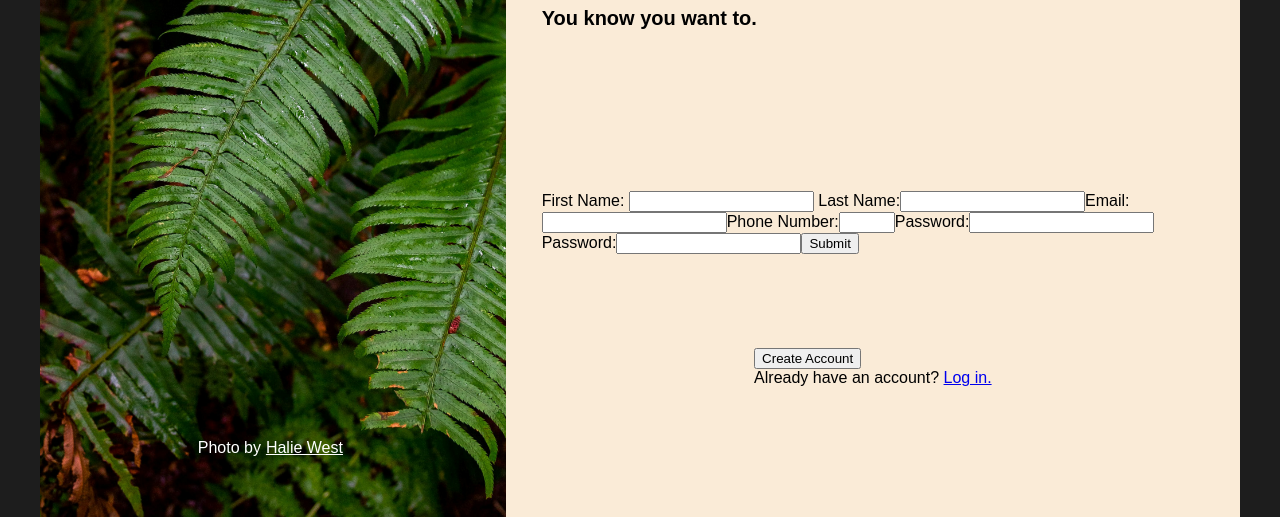
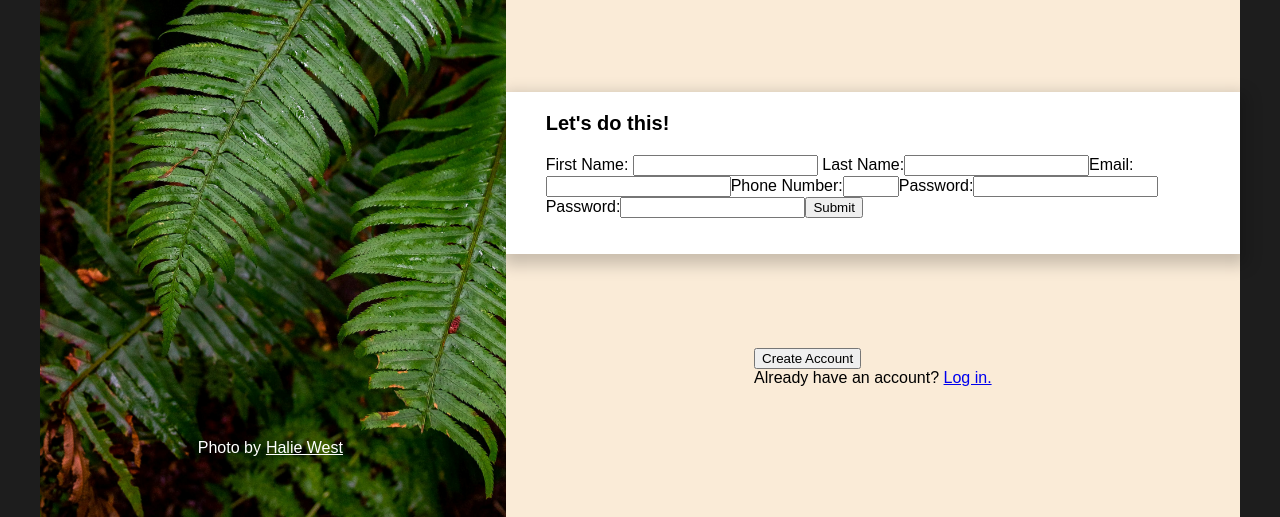
Before and after one commit to brebierod/signup-form, a plain HTML site: page index.html in a window 1280 px wide. Shown: the part 283-800 px from the top of the page. Drawn offline with Linux system fonts and the light colour scheme.

Commit message:
Add modal shape with box shadow

```diff
--- a/index.html
+++ b/index.html
@@ -23,6 +23,7 @@
                     your deepest dreams. <br>Sign up <em>now</em> to get started.<br><br>You know you want to.</p>
             </div>
             <div id="form">
+                <h2>Let's do this!</h2>
                 <form action="/action.php" method="post">First Name: <input name="first-name" type="text"> Last Name:<input
                         name="last-name">Email:<input name="email" type="email">Phone Number:<input name="phone" type="number" min="10" max="10">Password:<input name="password" type="password">Password:<input name="password2" type="password"><input type="submit" value="Submit" >
                 </form>
--- a/style.css
+++ b/style.css
@@ -76,10 +76,26 @@ img {
 }
 
 #message {
-    height: 250px;
+    height: 150px;
     display: flex;
     justify-content: center;
     align-items: center;
     font-size: 20px;
     font-weight: bold;
 }
+
+#form {
+    background-color: white;
+    box-shadow: 2px 6px 15px 5px rgba(0,0,0,0.2);
+    margin: 0 -36px;
+}
+
+form {
+    padding: 0px 40px 36px 40px;
+}
+
+#form h2 {
+    font-size: 20px;
+    padding: 20px 20px;
+    margin-left: 20px;
+}
```
